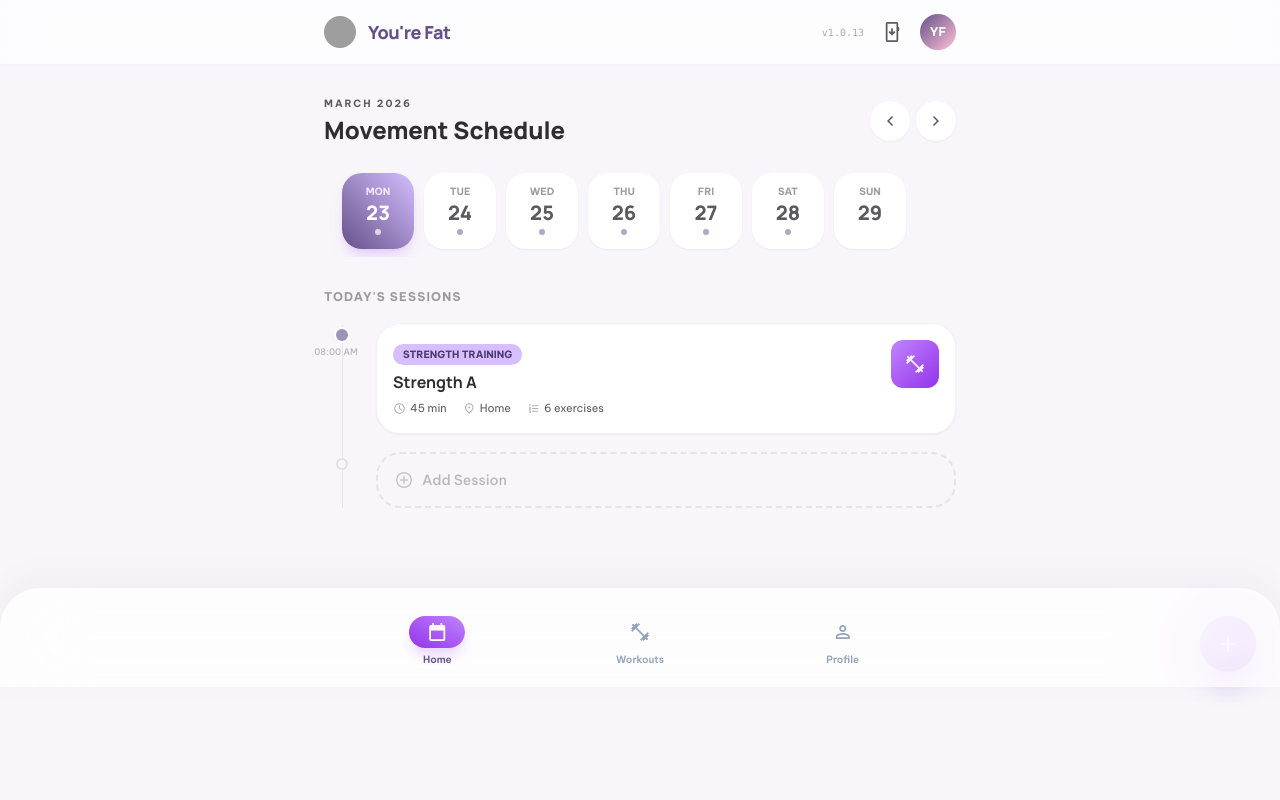
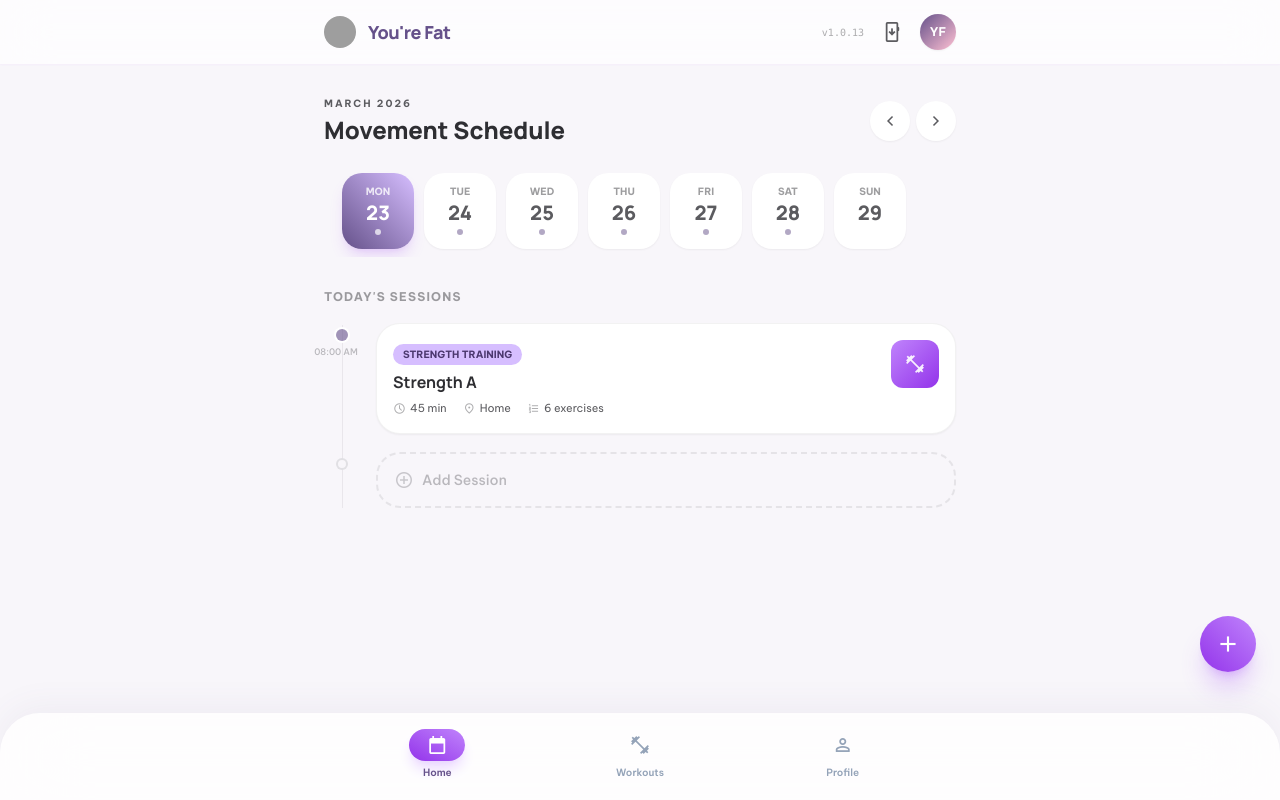
Before and after one commit to dandev64/youre-fat, a React (Vite) app: page / in a window 1280 px wide. Built offline with nearby package versions, Linux system fonts and the light colour scheme; grey boxes are pictures that could not be loaded.

Commit message:
fuix nav bar

```diff
--- a/src/components/BottomNavBar.jsx
+++ b/src/components/BottomNavBar.jsx
@@ -18,14 +18,8 @@ export default function BottomNavBar() {
 
   return (
     <nav
-      className="w-full flex-shrink-0 mt-auto z-50 bg-white/80 backdrop-blur-2xl rounded-t-[2.5rem] shadow-[0_-8px_32px_rgba(101,81,138,0.06)] touch-none select-none relative"
-      style={{
-        bottom: '0px',
-        paddingBottom: 'calc(1rem + max(env(safe-area-inset-bottom, 0px), 0px))',
-        WebkitFontSmoothing: 'antialiased',
-        WebkitBoxSizing: 'border-box',
-        paddingTop: '12px',
-      }}
+      className="fixed bottom-0 left-0 right-0 z-50 bg-white/80 backdrop-blur-2xl rounded-t-[2.5rem] shadow-[0_-8px_32px_rgba(101,81,138,0.06)]"
+      style={{ paddingBottom: 'clamp(1rem, env(safe-area-inset-bottom), 2.2rem)' }}
     >
       <div className="flex items-center justify-around px-8 pt-3 max-w-2xl mx-auto">
         {tabs.map(tab => {
--- a/src/index.css
+++ b/src/index.css
@@ -17,7 +17,7 @@ body {
 
 /* iPhone safe areas */
 .safe-bottom { padding-bottom: calc(5rem + env(safe-area-inset-bottom)); }
-.safe-top { padding-top: env(safe-area-inset-top); }
+.safe-top { padding-top: max(env(safe-area-inset-top), 48px); }
 
 /* Safe area bottom with navbar spacing (80px navbar) */
 .pb-nav { padding-bottom: 5rem; }
```
